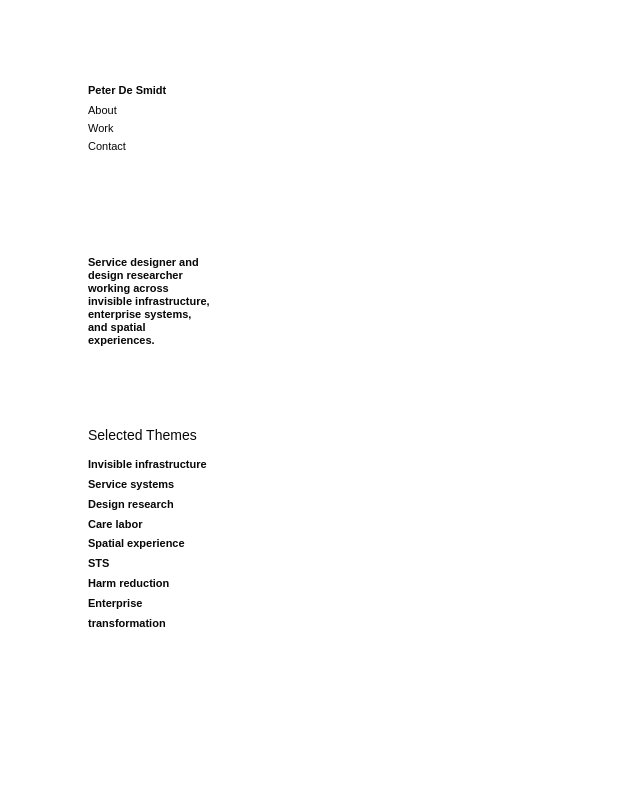
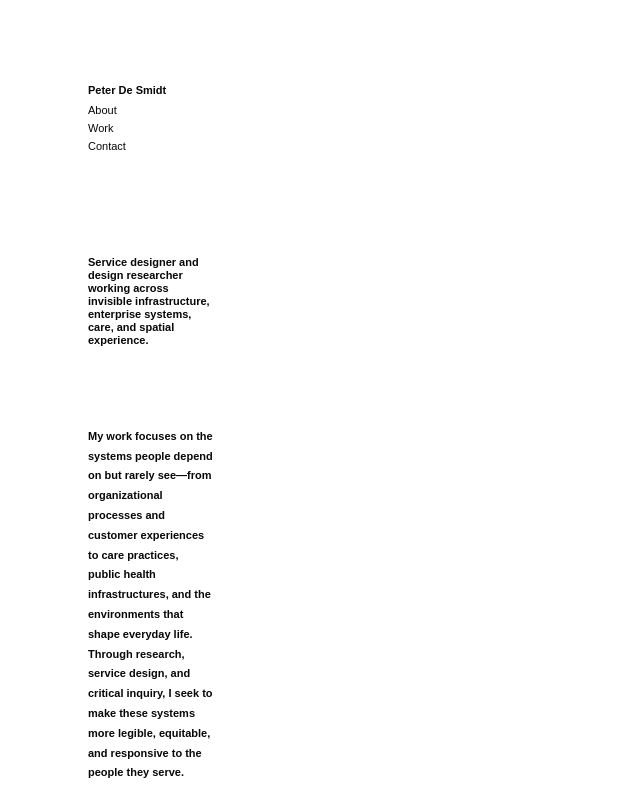
Before and after one commit to peterdesmidt227-glitch/peterdesmidt10.github.io, a plain HTML site: page index.html in a window 1280 px wide. Shown: the whole page, without its empty margins (0-640 px from the left). Drawn offline with Linux system fonts and the light colour scheme.

Commit message:
Update index.html

```diff
--- a/index.html
+++ b/index.html
@@ -17,21 +17,12 @@
 
   <main class="home-intro">
     <p>
-      Service designer and design researcher working across invisible infrastructure,
-      enterprise systems, and spatial experiences.
+     Service designer and design researcher working across invisible infrastructure, enterprise systems, care, and spatial experience.
     </p>
 
 <section class="themes">
-  <h2>Selected Themes</h2>
   <p>
-    Invisible infrastructure<br>
-    Service systems<br>
-    Design research<br>
-    Care labor<br>
-    Spatial experience<br>
-    STS<br>
-    Harm reduction<br>
-    Enterprise transformation
+    My work focuses on the systems people depend on but rarely see—from organizational processes and customer experiences to care practices, public health infrastructures, and the environments that shape everyday life. Through research, service design, and critical inquiry, I seek to make these systems more legible, equitable, and responsive to the people they serve.
   </p>
 </section>
 
```
